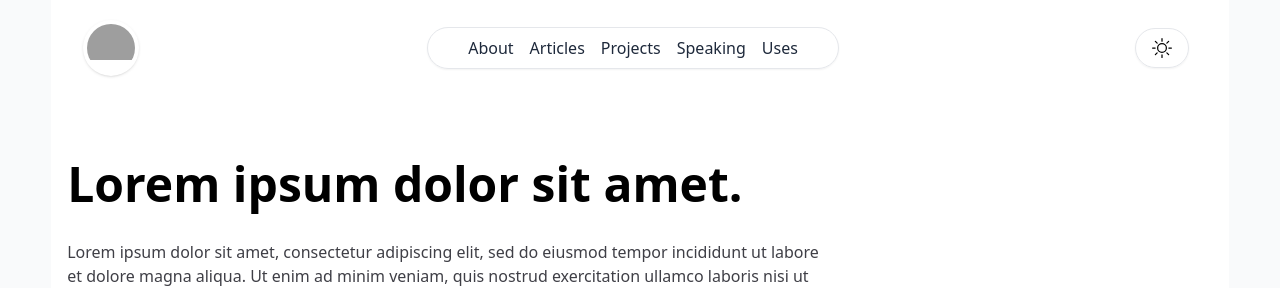
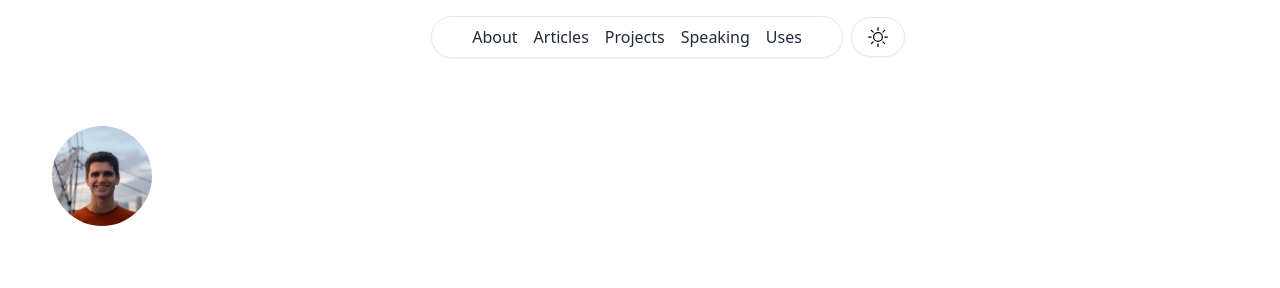
Before and after one commit to danmolloy/portfolio-template, a Next.js app: page / in a window 1280 px wide. Shown: the top 288 px of the page. Built offline with nearby package versions, Linux system fonts and the light colour scheme; grey boxes are pictures that could not be loaded.

Commit message:
sticky header

```diff
--- a/components/home/index.tsx
+++ b/components/home/index.tsx
@@ -6,6 +6,8 @@ import SignUp from "./signUp"
 import WorkHistory from "./workHistory"
 
 export default function HomeComponent() {
+
+
   return (
     <div data-testid="home-component">
       <Hero />
--- a/components/layout/footer.tsx
+++ b/components/layout/footer.tsx
@@ -30,7 +30,7 @@ const footerLinks: {
 
 export default function Footer() {
   return (
-    <div className="body-width text-sm flex lg:flex-row flex-col justify-evenly items-center h-32  border-t bg-white dark:bg-zinc-900 dark:border-zinc-700" data-testid="footer-div">
+    <div className="w-screen sm:body-width text-sm flex lg:flex-row flex-col justify-evenly items-center h-32  border-t bg-white dark:bg-zinc-900 dark:border-zinc-700" data-testid="footer-div">
       <div className=" flex flex-row" data-testid="footer-links">
         {footerLinks.map(i => (
           <Link className="hover:text-emerald-500 p-1 dark:text-zinc-300" href={i.link} key={i.id} data-testid={i.id}>
--- a/components/layout/header.tsx
+++ b/components/layout/header.tsx
@@ -7,10 +7,11 @@ import Link from "next/link";
 interface HeaderProps {
   setShowMenu: () => void
   showMenu: boolean
+  offset: number
 }
 
 export default function Header(props: HeaderProps) {
-  const { setShowMenu, showMenu } = props
+  const { setShowMenu, showMenu, offset } = props
 
   const handleToggle = () => {
     if (!localStorage.theme){
@@ -23,14 +24,23 @@ export default function Header(props: HeaderProps) {
 
   }
 
+  const offsetFormula = offset < 100 ? 100 - (offset/2): 50
+
   return (
-    <div className={showMenu ? "dark:bg-zinc-900 blur saturate-50 body-width bg-white flex flex-row justify-between h-24 items-center " : "dark:bg-zinc-900 body-width bg-white flex flex-row justify-between h-24 items-center "} data-testid="header-div">
-      <div className="rounded-full overflow-hidden flex items-center  p-1 shadow ml-8">
+    <div className={showMenu
+      ? "dark:bg-zinc-900 blur saturate-50 body-width bg-white flex flex-row justify-between h-24 items-center "
+      : " z-40 dark:bg-zinc-900 body-width bg-white flex flex-row justify-between h-48 items-start "} data-testid="header-div">
+{/*       <div className="self-end rounded-full overflow-hidden flex items-center  p-1 shadow ml-8">
       <Link href="/" className="rounded-full overflow-hidden w-12 h-12 " data-testid="header-img">
-        <Image src={"http://placebeard.it/200/200"} width={50} height={50} alt="Placeholder for a profile pic" title="Profile picture placeholder" />
-      </Link>
-      </div>
-      <div className="hidden md:flex border shadow-sm py-2 px-8 rounded-full flex-row text-slate-800 dark:bg-zinc-800 dark:text-zinc-300 dark:border-zinc-600">
+ */}
+ <div className="self-end  w-32">
+ <Image className="self-end rounded-full m-5" src={"http://placebeard.it/200/200"} width={offsetFormula} height={offsetFormula} alt="Placeholder for a profile pic" title="Profile picture placeholder" />
+ </div>
+      {/* </Link>
+      </div> */}
+      <div className="sticky top-0 w-full flex flex-row justify-end md:justify-evenly">
+
+      <div className={" mt-6 hidden md:flex border shadow-sm py-2 px-8 rounded-full flex-row text-slate-800 dark:bg-zinc-800 dark:text-zinc-300 dark:border-zinc-600"}>
       {menuLinks.map(i => (
         <Link className=" px-2 hover:text-emerald-500" href={i.link} key={i.title}>
           {i.title}
@@ -38,8 +48,8 @@ export default function Header(props: HeaderProps) {
       ))}
 
       </div>
-      <div className="mr-8 flex flex-row items-center">
-      <button className="md:hidden text-slate-800 font-normal hover:bg-slate-100 dark:hover:bg-zinc-800 dark:text-zinc-300 dark:border-zinc-600 border shadow-sm rounded-full h-10 px-4 mx-2" data-testid="menu-btn" onClick={() => setShowMenu()}>
+      <div className="mt-6 mr-8 flex flex-row items-center">
+      <button className=" md:hidden text-slate-800 font-normal hover:bg-slate-100 dark:hover:bg-zinc-800 dark:text-zinc-300 dark:border-zinc-600 border shadow-sm rounded-full h-10 px-4 mx-2" data-testid="menu-btn" onClick={() => setShowMenu()}>
         Menu
       </button>
       <button className=" hover:bg-slate-100 border shadow-sm rounded-full text-xl h-10 px-4 mx-2 dark:hover:bg-zinc-800 dark:text-emerald-300 dark:border-zinc-600" data-testid="night-toggle" onClick={() => handleToggle()}>
@@ -51,6 +61,8 @@ export default function Header(props: HeaderProps) {
         </div>
       </button>
       </div>
+      </div>
+
     </div>
   )
 }
--- a/components/layout/layout.tsx
+++ b/components/layout/layout.tsx
@@ -1,7 +1,8 @@
-import { useState } from "react";
+import { useEffect, useState } from "react";
 import Footer from "./footer";
 import Header from "./header";
 import Menu from "./menu";
+import StickyHeader from "./stickyHeader";
 
 interface LayoutProps {
   children: React.ReactNode
@@ -10,12 +11,23 @@ interface LayoutProps {
 export default function Layout(props: LayoutProps) {
   const { children } = props
   const [showMenu, setShowMenu] = useState<boolean>(false)
+  const [offset, setOffset] = useState(0);
+
+    useEffect(() => {
+        const onScroll = () => setOffset(window.pageYOffset);
+        // clean up code
+        window.removeEventListener('scroll', onScroll);
+        window.addEventListener('scroll', onScroll, { passive: true });
+        return () => window.removeEventListener('scroll', onScroll);
+    }, []);
+
   return (
-    <div className="dark:bg-black overflow-hidden flex flex-col items-center w-screen bg-gray-50" data-testid="layout-div">
-      <Header showMenu={showMenu} setShowMenu={() => setShowMenu(!showMenu)}/>
-      {showMenu
+    <div className=" w-screen min-h-screen bg-gray-50 dark:bg-black  items-center flex flex-col"/* " overflow-hidden flex flex-col items-center w-screen bg-gray-50" */ data-testid="layout-div">
+      <StickyHeader offset={offset} showMenu={showMenu} setShowMenu={() => setShowMenu(!showMenu)}/>
+{/*       <Header offset={offset} showMenu={showMenu} setShowMenu={() => setShowMenu(!showMenu)}/>
+ */}      {showMenu
       && <Menu setShowMenu={(arg) => setShowMenu(arg)}/>}
-      <div className={showMenu ? "text-black dark:bg-zinc-900 blur saturate-50 body-width bg-white " : " dark:bg-zinc-900 body-width bg-white"} data-testid="main-div">
+      <div className={showMenu ? "text-black dark:bg-zinc-900 blur saturate-50 w-screen sm:body-width bg-white" : " dark:bg-zinc-900 w-screen sm:body-width bg-white"} data-testid="main-div">
         {children}
       </div>
       <Footer />
--- a/components/layout/menu.tsx
+++ b/components/layout/menu.tsx
@@ -34,7 +34,7 @@ export const menuLinks: {
 export default function Menu(props: MenuProps) {
   const { setShowMenu } = props
   return(
-    <div className="shadow p-6 rounded-2xl w-full mt-8 absolute z-10 bg-white text-zinc-700 dark:bg-zinc-900 dark:text-zinc-300 dark:border dark:border-zinc-800" data-testid="menu-div">
+    <div className="shadow p-6 rounded-2xl w-full mt-8 absolute z-20 bg-white text-zinc-700 dark:bg-zinc-900 dark:text-zinc-300 dark:border dark:border-zinc-800" data-testid="menu-div">
       <div className="mb-2 flex flex-row justify-between dark:text-zinc-400">
         <h2 className=" text-sm">Navigation</h2>
         <button className="text-lg dark:hover:text-zinc-300" onClick={() => setShowMenu(false)} data-testid="close-btn">
--- /dev/null
+++ b/components/layout/stickyHeader.tsx
@@ -0,0 +1,70 @@
+import Link from "next/link";
+import { menuLinks } from "./menu";
+import { BsMoonStars, BsSun } from "react-icons/bs";
+import Image from "next/image";
+import { useRouter } from "next/router";
+
+interface HeaderProps {
+  setShowMenu: () => void
+  showMenu: boolean
+  offset: number
+}
+
+export default function StickyHeader(props: HeaderProps) {
+  const { setShowMenu, showMenu, offset } = props
+  const router = useRouter()
+
+
+  const offsetFormula = offset < 100 ? 100 - (offset/2): 50
+
+  const handleToggle = () => {
+    if (!localStorage.theme){
+      document.documentElement.classList.add('dark')
+      localStorage.setItem("theme", "dark")
+    } else {
+      document.documentElement.classList.remove('dark')
+      localStorage.removeItem("theme")
+    }
+
+  }
+
+
+  return (
+    <div className="bg-white dark:bg-zinc-900 w-screen sm:body-width z-20 w-full flex flex-col  items-center">
+      <div className="pb-2 mt-2 sticky top-4 flex flex-row items-center justify-center ml-24 self-end md:self-center">
+      <div className="border shadow-sm px-8 rounded-full hidden md:flex flex-row justify-evenly items-center text-slate-800 dark:bg-zinc-800 dark:text-zinc-300 dark:border-zinc-600">
+        {menuLinks.map(i => (
+          <Link className={String(router.pathname).slice(1) === i.title.toLowerCase()
+          ? " px-2 z-40 py-2 text-emerald-500 border-b bg-gradient dark:border-0 "
+          : " px-2 py-2 hover:text-emerald-500"} href={i.link} key={i.title}>
+            {i.title}
+          </Link>
+        ))}
+      </div>
+      <div className=" mr-8 flex flex-row ">
+      <button className=" md:hidden text-slate-800 font-normal hover:bg-slate-100 dark:hover:bg-zinc-800 dark:text-zinc-300 dark:border-zinc-600 border shadow-sm rounded-full h-10 px-4 mx-2" data-testid="menu-btn" onClick={() => setShowMenu()}>
+        Menu
+      </button>
+      <button className=" hover:bg-slate-100 border shadow-sm rounded-full text-xl h-10 px-4 mx-2 dark:hover:bg-zinc-800 dark:text-emerald-300 dark:border-zinc-600" data-testid="night-toggle" onClick={() => handleToggle()}>
+        <div className="hidden dark:flex" data-testid="moon-icon">
+          <BsMoonStars />
+        </div>
+        <div className="dark:hidden flex" data-testid="sun-icon">
+          <BsSun />
+        </div>
+      </button>
+      </div>
+      </div>
+      {router.pathname === "/"
+      ? <div className={offset > 100
+          ? "self-start mt-16 ml-12 rounded-full overflow-hidden flex items-center p-1 shadow"
+          : " self-start mt-16 ml-12 rounded-full overflow-hidden flex items-center p-1"}>
+        <Image className="rounded-full " src={"/images/dan-boat-close.jpg"} width={offsetFormula} height={offsetFormula} alt="Placeholder for a profile pic" title="Profile picture placeholder" />
+      </div>
+      : <Link href="/" className="absolute self-start top-2 ml-12 rounded-full overflow-hidden flex items-center p-1 shadow">
+          <Image className="rounded-full " src={"/images/dan-boat-close.jpg"} width={50} height={50} alt="Placeholder for a profile pic" title="Profile picture placeholder" />
+      </Link>
+      }
+    </div>
+  )
+}
--- a/styles/globals.css
+++ b/styles/globals.css
@@ -11,3 +11,8 @@
   --tw-rotate: -6deg;
   transform: translate(var(--tw-translate-x), var(--tw-translate-y)) rotate(var(--tw-rotate)) skewX(var(--tw-skew-x)) skewY(var(--tw-skew-y)) scaleX(var(--tw-scale-x)) scaleY(var(--tw-scale-y));
 }
+
+.bg-gradient {
+  border-image-slice: 1;
+  border-image-source: linear-gradient(to right, #ffffff, #10b981, #ffffff);
+ }
```
Also changed, not shown: public/images/dan-boat-close.jpg (added).
